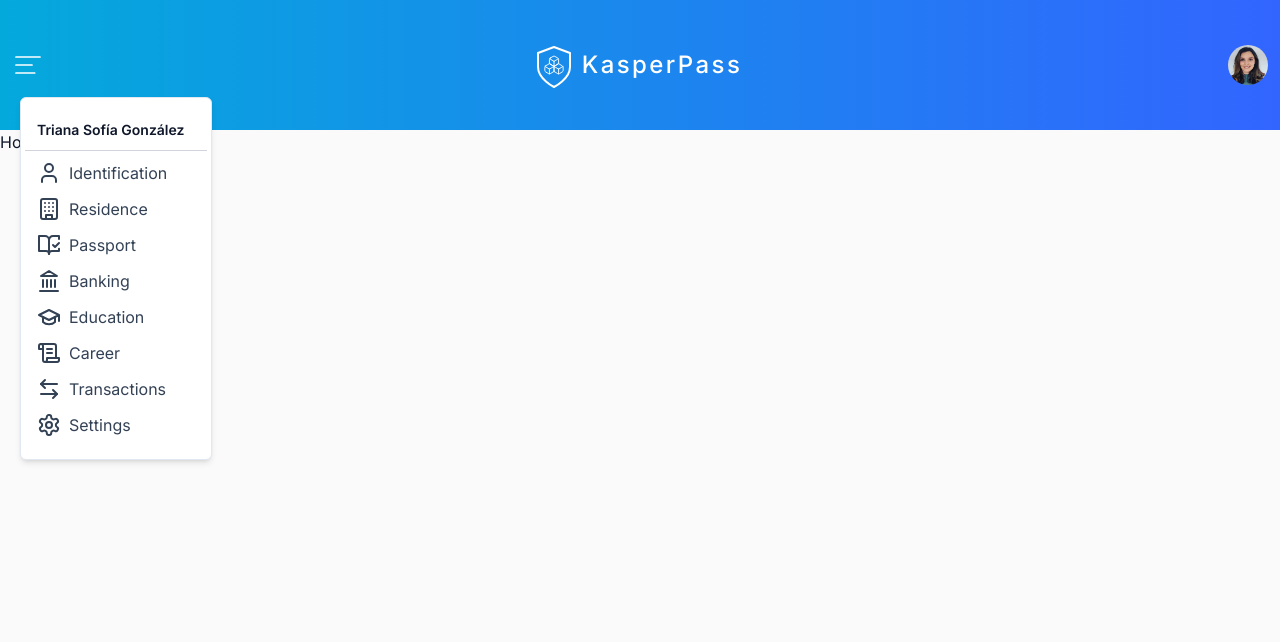
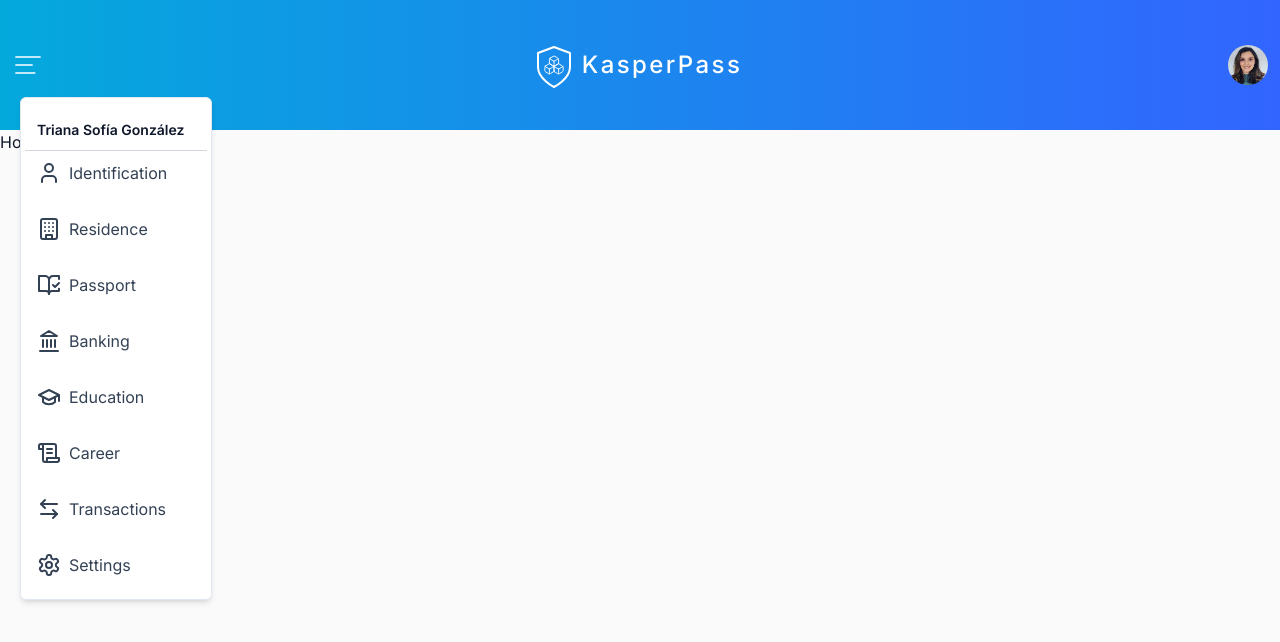
Before and after one commit to Jonathan-Vandenberg/kasperpass, a Next.js app: page / in a window 1280 px wide. Both pictures are taken after a click on the button 28 px from the left and 65 px from the top of the page. Shown: the top 642 px of the page. Built offline with nearby package versions, Linux system fonts and the light colour scheme.

Commit message:
nav spacing y

```diff
--- a/components/ui/nav.tsx
+++ b/components/ui/nav.tsx
@@ -31,11 +31,9 @@ export default function Nav() {
           <LeftHamburger />
         </DropdownMenuTrigger>
         <DropdownMenuContent className="ml-5 py-4 px-2 mt-3">
-          <DropdownMenuLabel className="">
-            Triana Sofía González
-          </DropdownMenuLabel>
-          <div className="space-y-2 text-slate-700">
-            <DropdownMenuSeparator className="bg-gray-300" />
+          <DropdownMenuLabel>Triana Sofía González</DropdownMenuLabel>
+          <DropdownMenuSeparator className="bg-gray-300" />
+          <div className="space-y-5 text-slate-700 flex flex-col">
             <Link href="/identification">
               <DropdownMenuItem>
                 <div className="space-x-2 flex">
```
